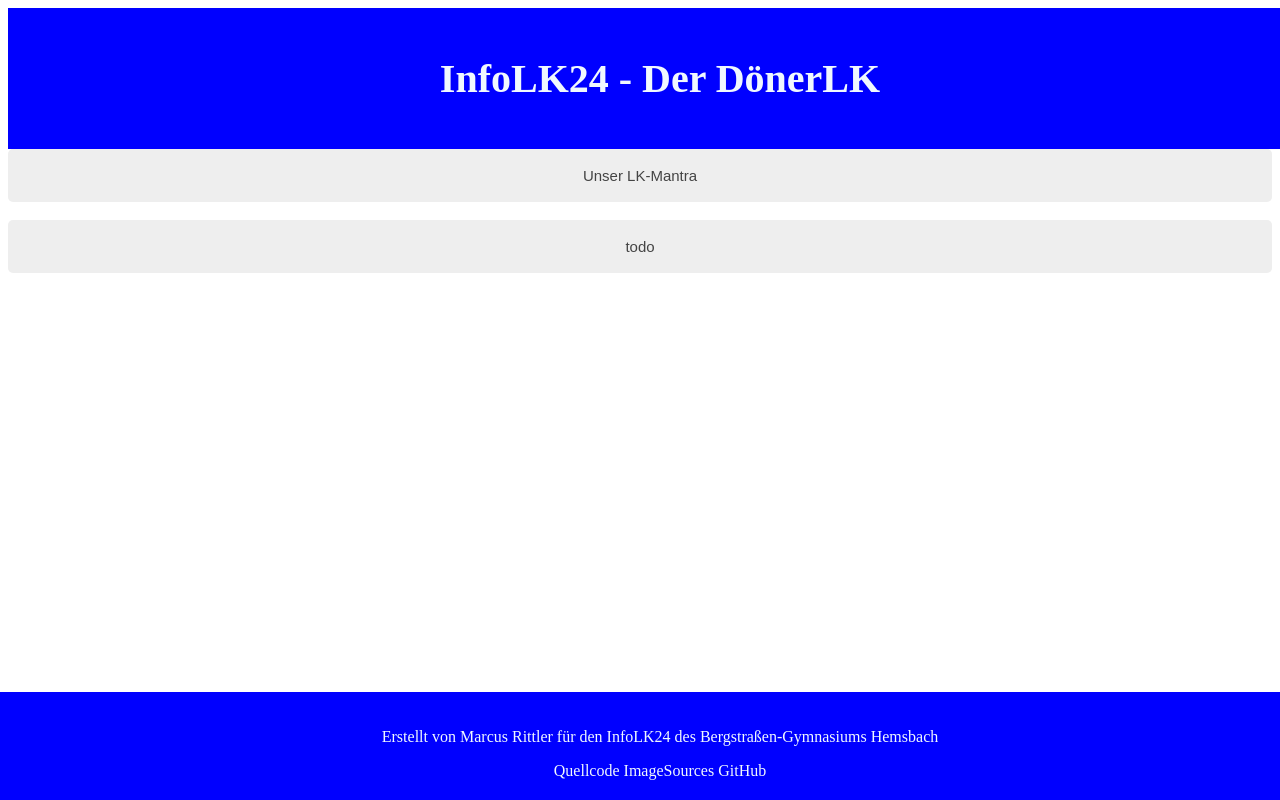
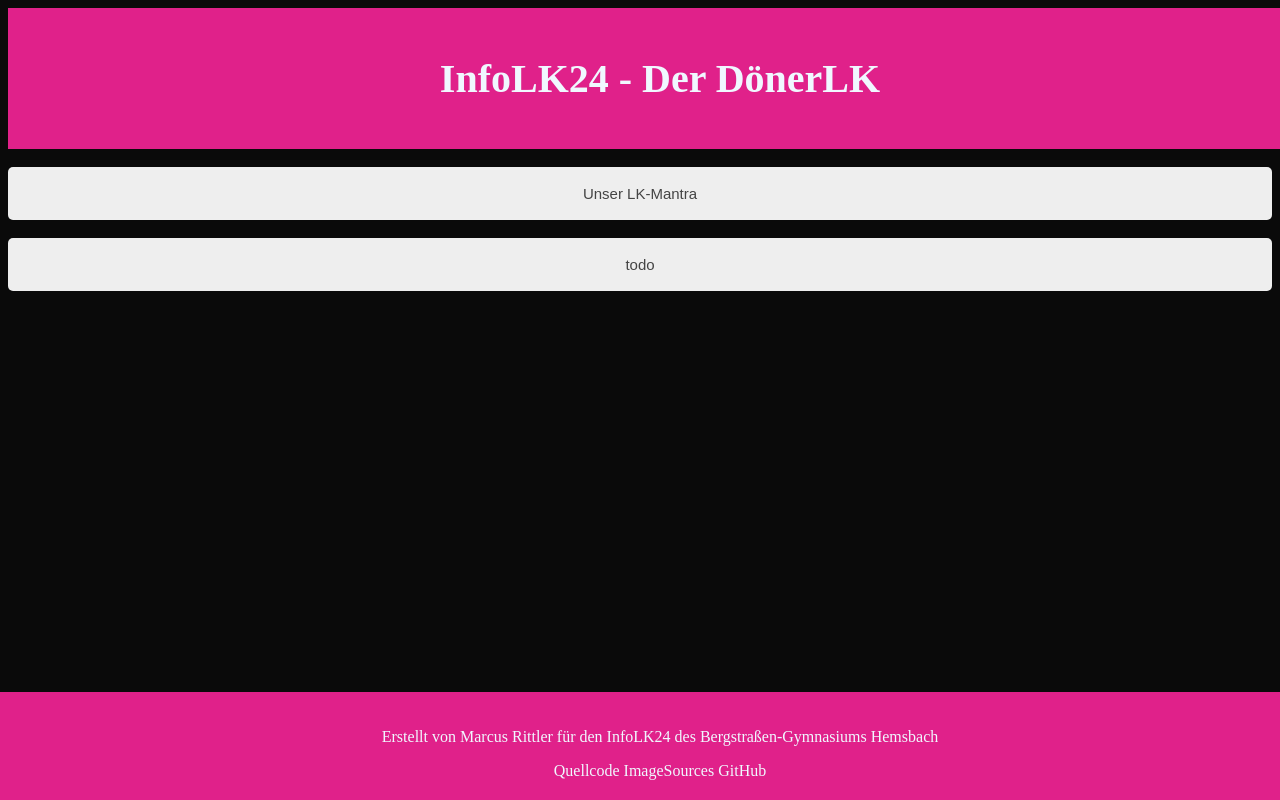
Before and after one commit to MaJoRiTea/InfoLK24, a website: page index.html in a window 1280 px wide. Shown: the top 800 px of the page. Drawn offline with Linux system fonts and the light colour scheme.

Commit message:
hihihiha

```diff
--- a/styling.css
+++ b/styling.css
@@ -27,7 +27,7 @@
   }
 
   header {
-    background-color: blue;
+    background-color: #E0218A ;
     align-items: center;
     color: aliceblue;
     text-align: center;
@@ -36,9 +36,12 @@
     border:none;
     font-size: 20px;
   }
+ body{
+  background-color: #0A0A0A  ;
 
+ }
   footer{
-    background-color: blue;
+    background-color: #E0218A ;
     color: aliceblue;
     align-items: center;
     text-align: center;
```
Also changed, not shown: index.html (+1 -2 lines).
